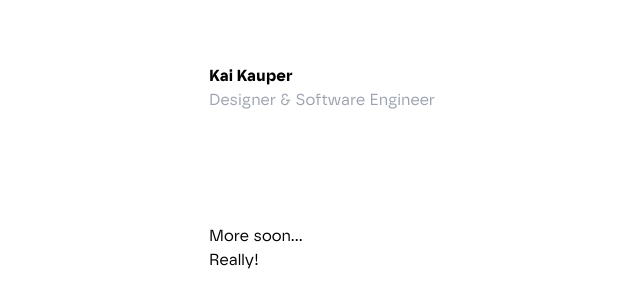
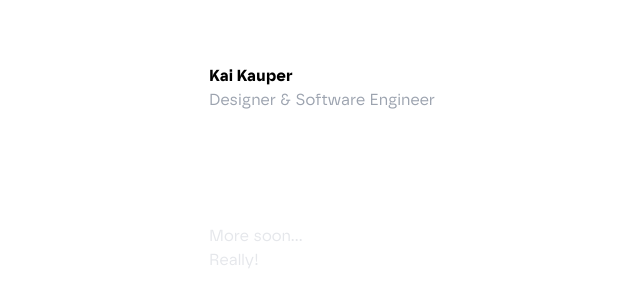
Before and after one commit to kkauper/kauper.co, a website: page src/index.html in a window 1280 px wide. Shown: the whole page, without its empty margins (318-958 px from the left). Drawn offline with Linux system fonts and the light colour scheme.

Commit message:
fix: changed color on text

```diff
--- a/src/index.html
+++ b/src/index.html
@@ -13,7 +13,7 @@
     <div id="top" class="flex flex-col px-6 py-12 md:py-16">
       <a href="https://kauper.co" class="font-safirobold text-black tracking-wide">Kai Kauper</a>
       <span class="font-safiroregular text-gray-400">Designer & Software Engineer</span>
-      <section class="mt-28">
+      <section class="mt-28 text-gray-200">
         More soon…<br>Really!
       </section>
     </div>
```
Also changed, not shown: src/output.css.
